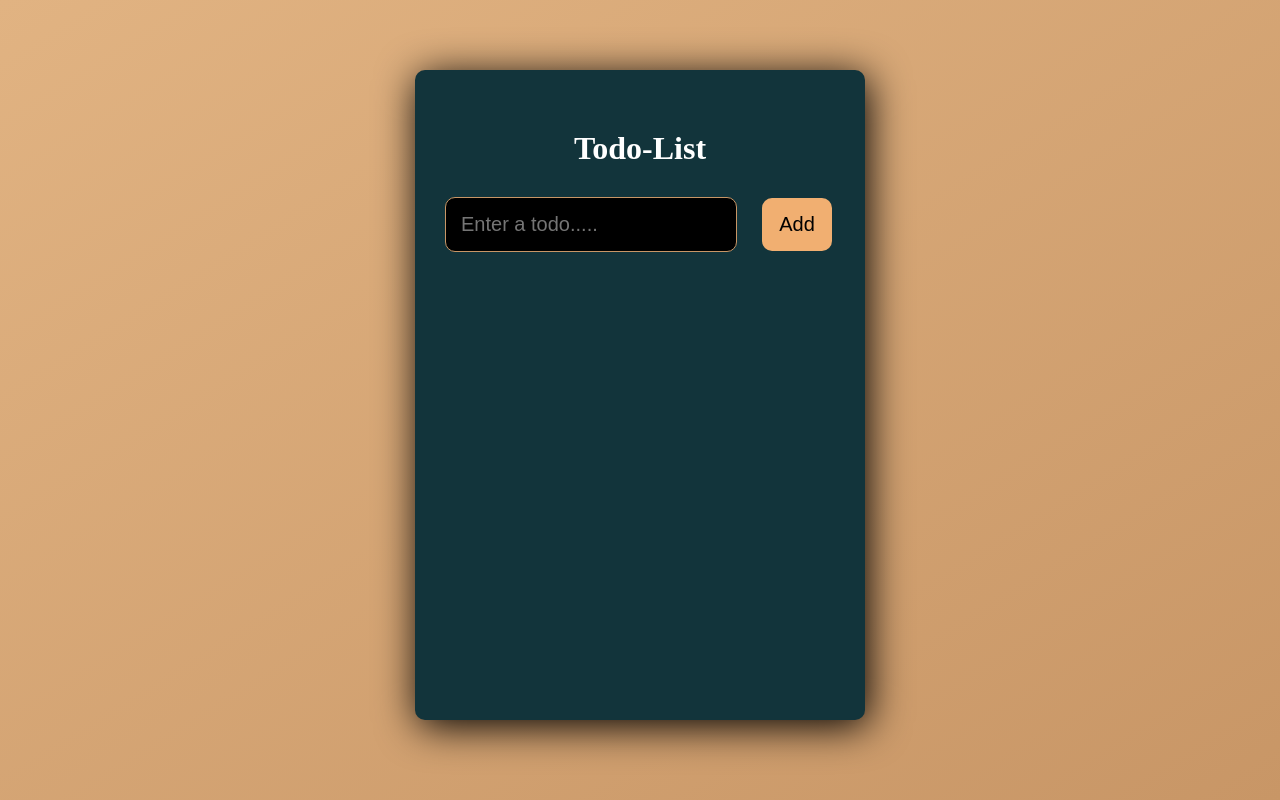
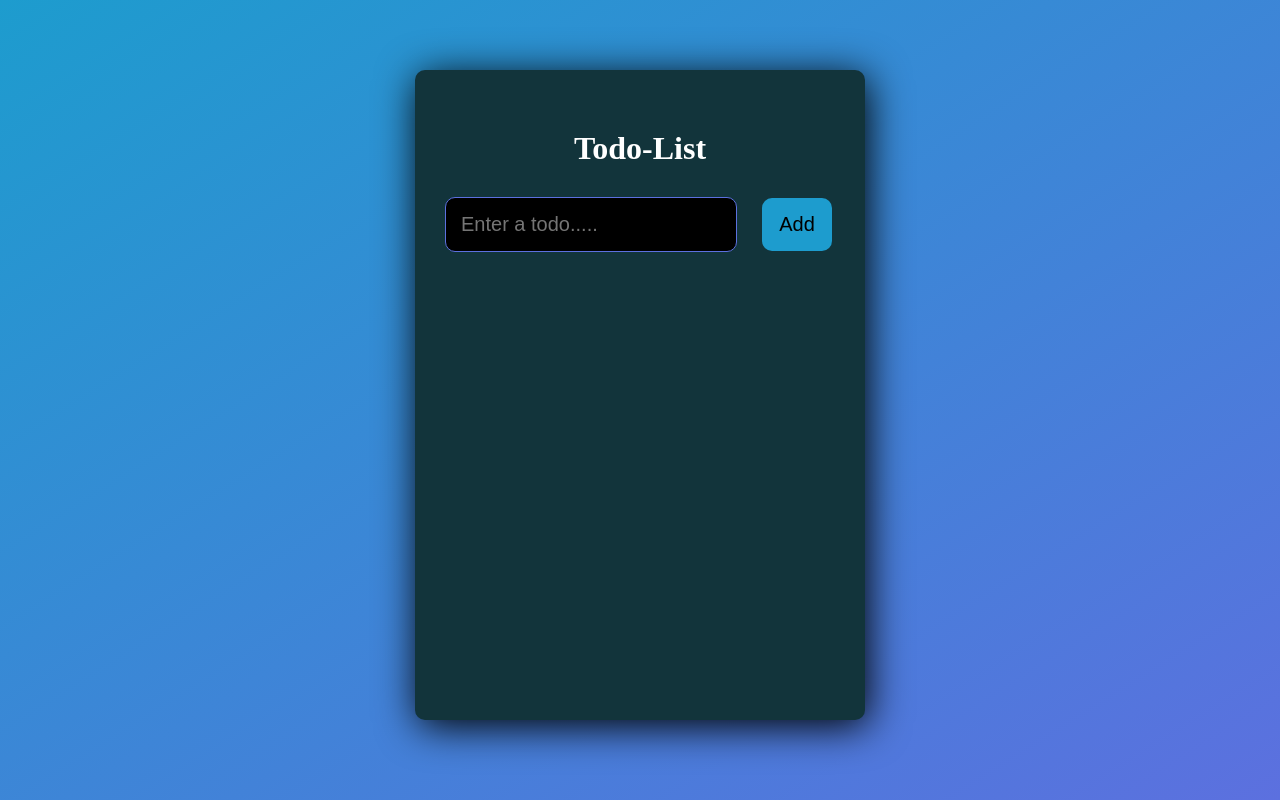
Before and after one commit to destrada-2018259/laboratorio-almacenadora, a React (Vite) app: page / in a window 1280 px wide. Built offline with nearby package versions, Linux system fonts and the light colour scheme.

Commit message:
Actualizando Estilos

```diff
--- a/src/styles.css
+++ b/src/styles.css
@@ -4,7 +4,7 @@
 }
 
 .container {
-  background: linear-gradient(to right bottom, #e1b382, #c89666);
+  background: linear-gradient(to right bottom, #1d9cce, #5c70df);
   width: 100%;
   min-height: 100vh;
   display: flex;
@@ -37,7 +37,7 @@
   font-size: 20px;
   color: #ccc;
   background-color: #000000;
-  border: 1px solid #c89666;
+  border: 1px solid #5c70df;
   border-radius: 10px;
 }
 
@@ -47,14 +47,14 @@
   font-size: 20px;
   border-radius: 10px;
   border: 0;
-  background-color: #f1af71;
+  background-color: #1d9cce;
   cursor: pointer;
 }
 
 .list-item {
   display: flex;
   margin: 20px 0;
-  border: 1px solid #ccc;
+  border: 1px solid #1d9cce;
   border-radius: 10px;
   padding: 10px;
   max-height: 30px;
@@ -72,17 +72,17 @@
 }
 
 .button-complete {
-  color: #ff6c6c;
+  color: #23d300;
   margin-right: 10px;
 }
 
 .button-edit {
-  color: #e2d029;
+  color: #ffe600;
   margin-right: 10px;
 }
 
 .button-delete {
-  color: lightseagreen;
+  color: rgb(219, 75, 75);
 }
 
 .complete {
```
